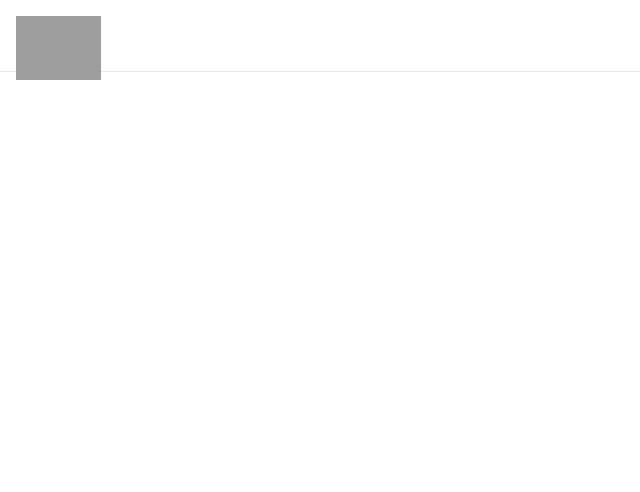
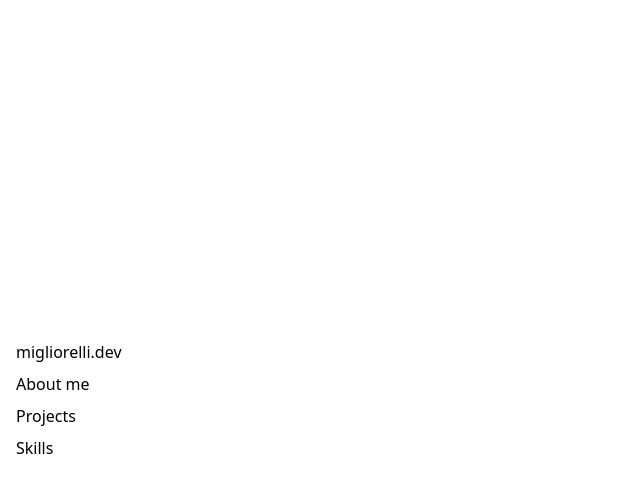
Before and after one commit to migliorelli/migliorelli.dev, a Vue app: page /en in a window 1280 px wide. Before the commit this address had no page. Shown: the top 492 px of the page, without its empty margins (0-640 px from the left). Built offline with nearby package versions, Linux system fonts and the light colour scheme; grey boxes are pictures that could not be loaded.

Commit message:
created navbar

```diff
--- a/src/components/global/Navbar.vue
+++ b/src/components/global/Navbar.vue
@@ -1,15 +1,159 @@
-<script setup lang="ts"></script>
+<script setup lang="ts">
+import { computed, onMounted, onUnmounted, ref, useTemplateRef } from "vue";
+
+const sections = ["hero", "aboutme", "projects", "skills"];
+const observers = ref<IntersectionObserver[]>([]);
+const activeSection = ref("hero");
+
+const background = useTemplateRef("background");
+const listContainer = useTemplateRef("list-container");
+const listContainerCoords = computed(() => {
+  let x = 0;
+  let y = 0;
+
+  if (listContainer.value) {
+    const rect = listContainer.value.getBoundingClientRect();
+    [x, y] = [rect.x, rect.y];
+  }
+
+  return { x, y };
+});
+
+const handleLogoClick = (event: MouseEvent) => {
+  if (!event.ctrlKey && !event.metaKey && event.button === 0) {
+    event.preventDefault();
+    window.scrollTo({ top: 0, behavior: "smooth" });
+    parent.location.hash = "";
+  }
+};
+
+const getCoords = (rect: DOMRect) => {
+  return {
+    x: rect.x - listContainerCoords.value.x,
+    y: rect.y - listContainerCoords.value.y,
+  };
+};
+
+const handleMouseEnter = (event: MouseEvent) => {
+  if (!event.target || !background.value) return;
+  const el = event.target as HTMLElement;
+  const rect = el.getBoundingClientRect();
+  const coords = getCoords(rect);
+
+  background.value.style.top = `${coords.y}px`;
+  background.value.style.width = `${rect.width}px`;
+
+  const activeLink = document.querySelector(".nav-link.active");
+  if (activeLink) activeLink.classList.remove("active");
+
+  el.classList.add("active");
+};
+
+const handleMouseLeave = (event: MouseEvent) => {
+  const activeEl = document.querySelector(
+    `.nav-link#navlink-${activeSection.value}`,
+  );
+
+  if (!event.target || !background.value || !activeEl) return;
+
+  document.querySelectorAll(".nav-link").forEach((link) => {
+    link.classList.remove("active");
+  });
+
+  const rect = activeEl.getBoundingClientRect();
+  const coords = getCoords(rect);
+
+  background.value.style.top = `${coords.y}px`;
+  background.value.style.width = `${rect.width}px`;
+
+  activeEl.classList.add("active");
+};
+
+onMounted(() => {
+  sections.forEach((section) => {
+    const sectionElement = document.querySelector(`section#${section}`);
+    if (sectionElement) {
+      const observer = new IntersectionObserver(
+        ([entry]) => {
+          const navLink = document.querySelector(
+            `.nav-link#navlink-${section}`,
+          );
+
+          if (!navLink || !background.value) return;
+
+          if (entry.isIntersecting) {
+            document.querySelectorAll(".nav-link").forEach((link) => {
+              link.classList.remove("active");
+            });
+
+            const rect = navLink.getBoundingClientRect();
+            const coords = getCoords(rect);
+
+            background.value.style.top = `${coords.y}px`;
+            background.value.style.width = `${rect.width}px`;
+
+            navLink.classList.add("active");
+            activeSection.value = sectionElement.id;
+          }
+        },
+        {
+          root: null,
+          threshold: 0.5,
+        },
+      );
+
+      observer.observe(sectionElement);
+    }
+  });
+});
+
+onUnmounted(() => {
+  observers.value.forEach((observer) => observer.disconnect());
+});
+</script>
 
 <template>
-  <header
-    class="fixed top-0 left-0 z-50 h-18 w-full border-b border-gray-200 bg-white/80 backdrop-blur-md"
-  >
-    <div class="container mx-auto h-full w-full p-4">
-      <div class="flex items-center justify-start">
-        <RouterLink to="/" class="shrink-0">
-          <img src="/logo.png" class="h-16" />
-        </RouterLink>
-      </div>
+  <nav class="fixed top-1/2 left-4 -translate-y-1/2">
+    <div class="relative" ref="list-container">
+      <div
+        ref="background"
+        class="bg-primary absolute -z-1 box-content h-6 w-full rounded-full py-2 transition-all"
+      ></div>
+
+      <ul class="space-y-2">
+        <li
+          class="nav-link group"
+          id="navlink-hero"
+          @mouseenter="handleMouseEnter"
+          @mouseleave="handleMouseLeave"
+        >
+          <a href="/" @click="handleLogoClick">migliorelli.dev</a>
+        </li>
+        <li
+          class="nav-link"
+          id="navlink-aboutme"
+          @mouseenter="handleMouseEnter"
+          @mouseleave="handleMouseLeave"
+        >
+          <a href="#aboutme">About me</a>
+        </li>
+        <li
+          class="nav-link"
+          id="navlink-projects"
+          @mouseenter="handleMouseEnter"
+          @mouseleave="handleMouseLeave"
+        >
+          <a href="#projects">Projects</a>
+        </li>
+        <li
+          class="nav-link"
+          id="navlink-skills"
+          @mouseenter="handleMouseEnter"
+          @mouseleave="handleMouseLeave"
+        >
+          <a href="#skills">Skills</a>
+        </li>
+      </ul>
     </div>
-  </header>
+  </nav>
 </template>
```
